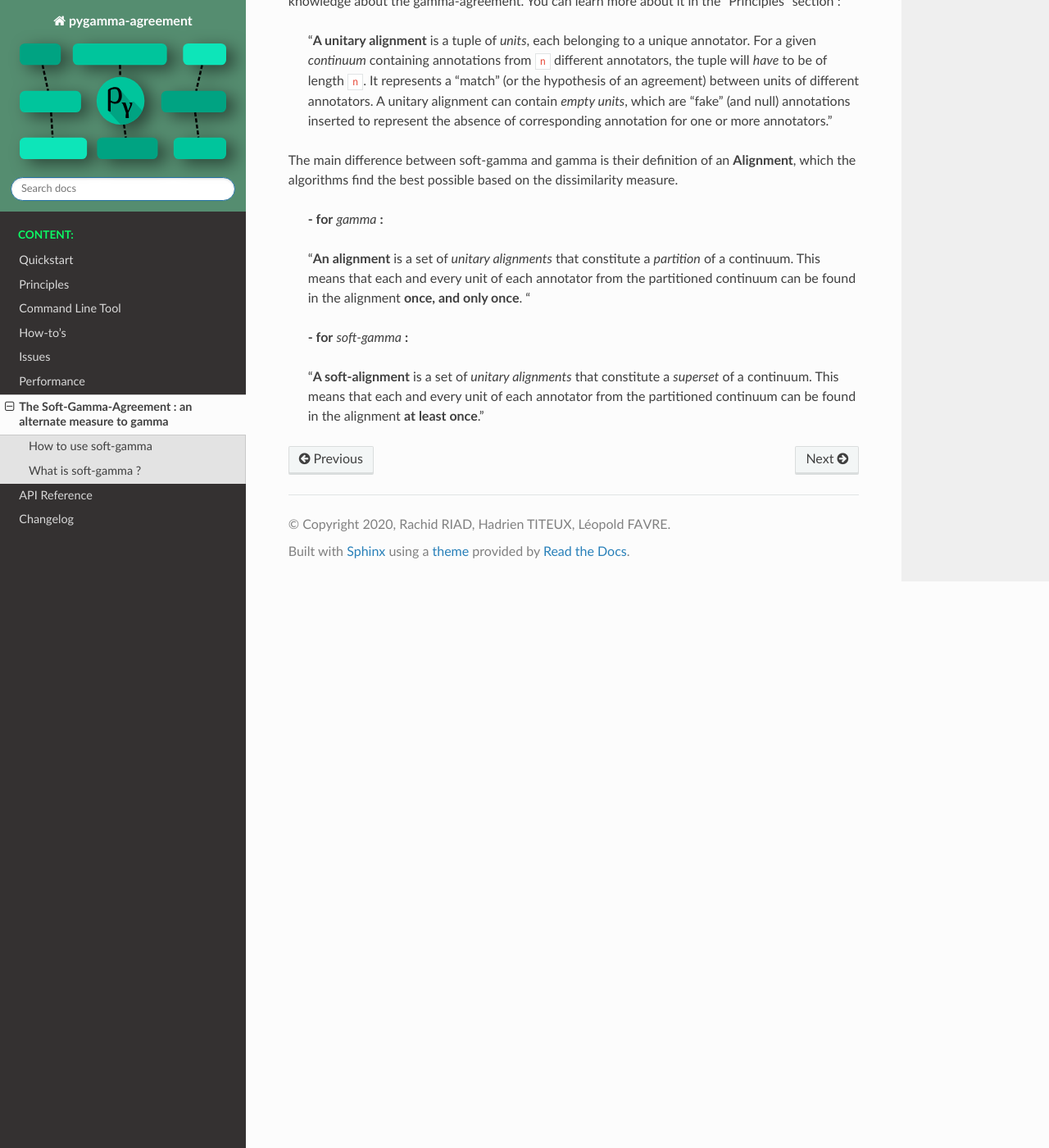
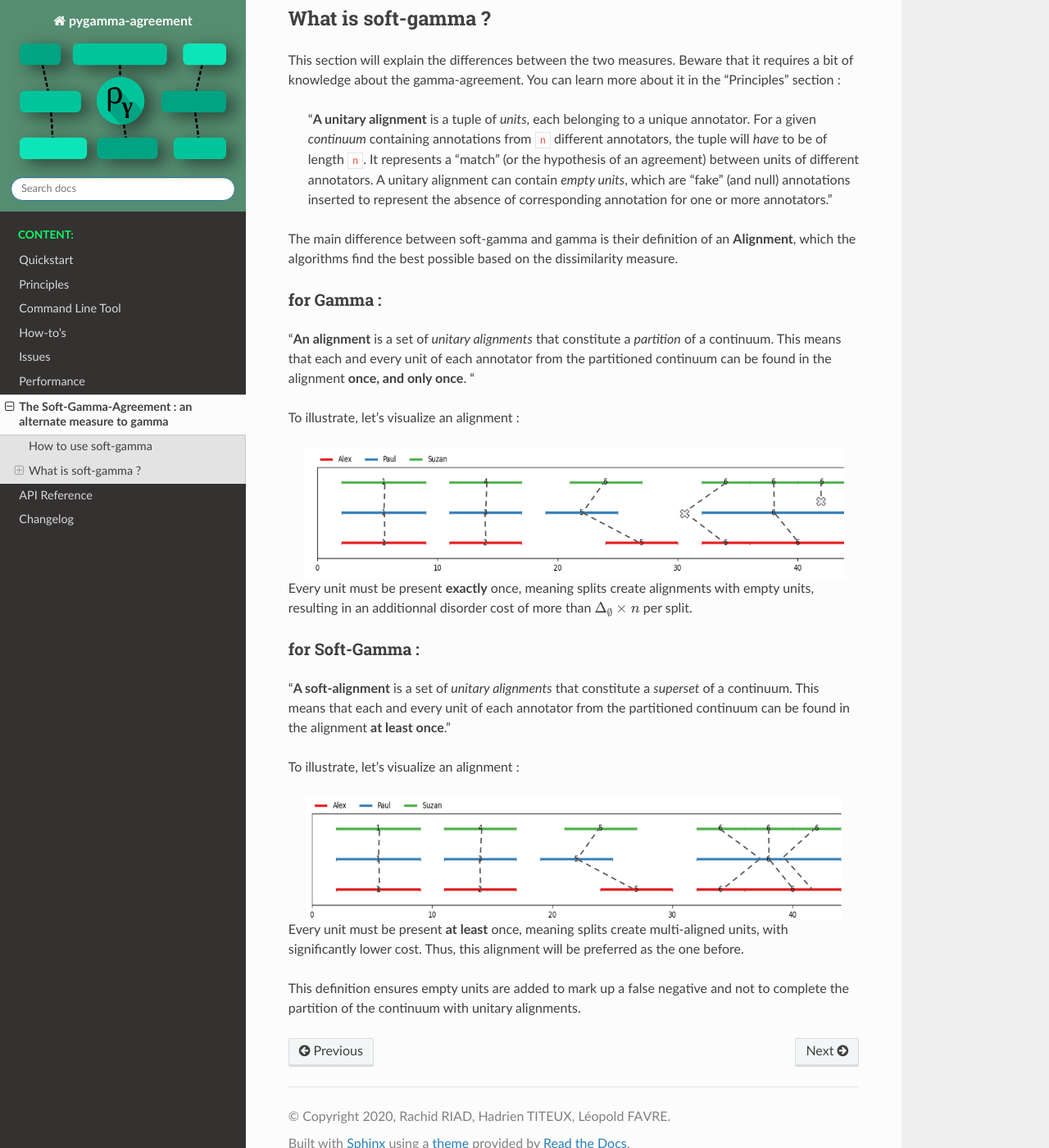
Before and after one commit to bootphon/pygamma-agreement, a Sphinx documentation site: the page built from docs/source/soft-gamma.rst, in a window 1280 px wide and 1400 px high, scrolled down 1506 px. Shown: the whole window at 82% size. Built offline with Sphinx 7.4.7 and the Read the Docs theme 2.0.0, drawn with Linux system fonts in a browser that asks for light colours; some of the changed text lies outside the part shown.

Commit message:
more images in doc

```diff
--- a/docs/source/soft-gamma.rst
+++ b/docs/source/soft-gamma.rst
@@ -52,6 +52,9 @@ For **splits**, a magnitude of :math:`p` means that for an annotator who has ann
 :math:`p \times n \times 2` units are successively chosen at random to be split at a random time.
 A unit can be splitted more than once.
 
+As pointed before, the gamma-agreement is very sensitive to split annotations. Soft-gamma was created with the intent
+of reducing the penalty of splits while keeping a similar value if none are involved.
+
 What is soft-gamma ?
 ~~~~~~~~~~~~~~~~~~~~
 
@@ -68,14 +71,40 @@ gamma-agreement. You can learn more about it in the "Principles" section :
 The main difference between soft-gamma and gamma is their definition of an **Alignment**, which the algorithms find the
 best possible based on the dissimilarity measure.
 
-    **- for** `gamma` **:**
+for Gamma :
+===========
 
-    "**An alignment** is a set of `unitary alignments` that constitute a *partition*
-    of a continuum. This means that each and every unit of each annotator from the partitioned continuum can be found
-    in the alignment **once, and only once**. "
+"**An alignment** is a set of `unitary alignments` that constitute a *partition*
+of a continuum. This means that each and every unit of each annotator from the partitioned continuum can be found
+in the alignment **once, and only once**. "
 
-    **- for** `soft-gamma` **:**
+To illustrate, let's visualize an alignment :
 
-    "**A soft-alignment** is a set of `unitary alignments` that constitute a *superset*
-    of a continuum. This means that each and every unit of each annotator from the partitioned continuum can be found
-    in the alignment **at least once**."
+.. figure:: images/not_soft_alignment.png
+  :scale: 64%
+  :align: center
+
+Every unit must be present **exactly** once, meaning splits create alignments with empty units,
+resulting in an additionnal disorder cost of more than :math:`\Delta_\emptyset \times n` per split.
+
+
+
+
+for Soft-Gamma :
+================
+
+"**A soft-alignment** is a set of `unitary alignments` that constitute a *superset*
+of a continuum. This means that each and every unit of each annotator from the partitioned continuum can be found
+in the alignment **at least once**."
+
+To illustrate, let's visualize an alignment :
+
+.. figure:: images/soft_alignment.png
+  :scale: 64%
+  :align: center
+
+Every unit must be present **at least** once, meaning splits create multi-aligned units,
+with significantly lower cost. Thus, this alignment will be preferred as the one before.
+
+This definition ensures empty units are added to mark up a false negative and not to complete the partition
+of the continuum with unitary alignments.
```
Also changed, not shown: docs/source/how-to-s.rst (+9 -0 lines), docs/source/images/cst_generated.png (added), docs/source/images/not_soft_alignment.png (added), docs/source/images/soft_alignment.png (added).
